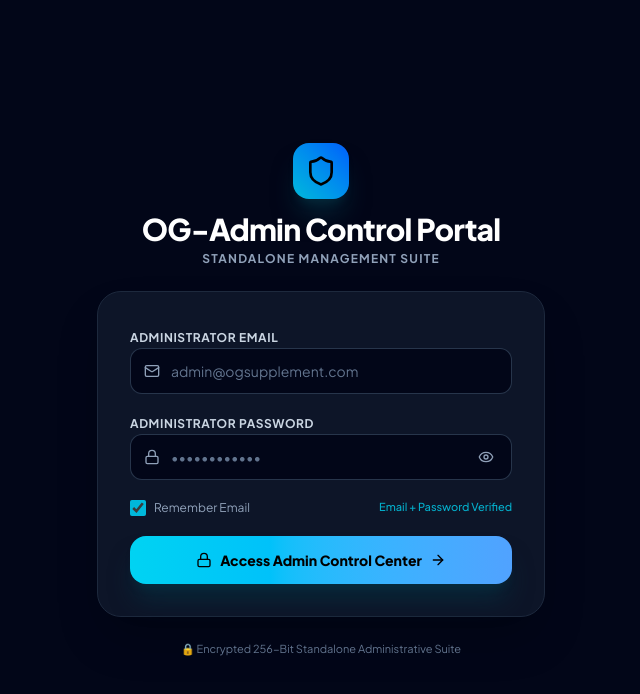
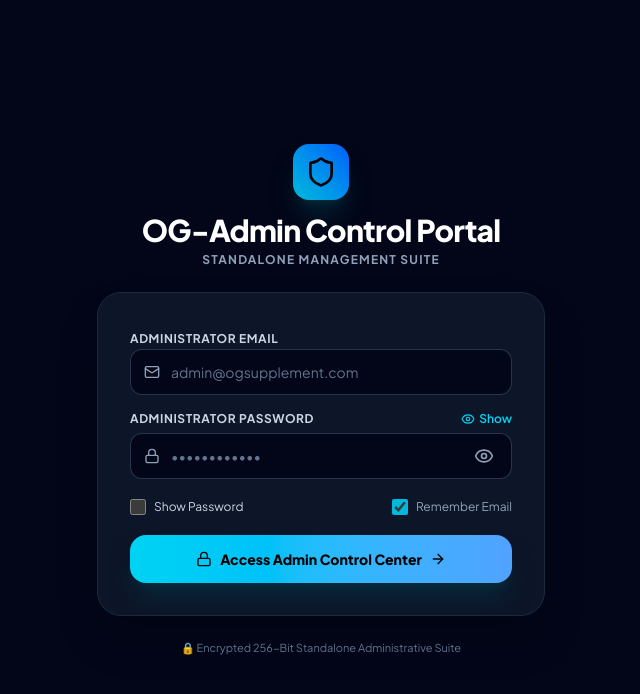
Before and after one commit to sahildevcode/og-admin, a React (Vite) app: page /#/login in a window 1280 px wide. Shown: the top 694 px of the page, without its empty margins (319-959 px from the left). Built offline with nearby package versions, Linux system fonts and the light colour scheme; no server answers.

Commit message:
feat(admin): add prominent eye toggle icon and Show Password option in admin login

```diff
--- a/src/pages/AdminLogin.jsx
+++ b/src/pages/AdminLogin.jsx
@@ -89,9 +89,19 @@ export default function AdminLogin() {
             </div>
 
             <div className="space-y-1.5">
-              <label className="text-xs font-bold text-slate-300 uppercase tracking-wider">
-                Administrator Password
-              </label>
+              <div className="flex items-center justify-between">
+                <label className="text-xs font-bold text-slate-300 uppercase tracking-wider">
+                  Administrator Password
+                </label>
+                <button
+                  type="button"
+                  onClick={() => setShowPassword(!showPassword)}
+                  className="text-xs font-semibold text-cyan-400 hover:text-cyan-300 transition-colors cursor-pointer flex items-center gap-1"
+                >
+                  {showPassword ? <EyeOff className="w-3.5 h-3.5" /> : <Eye className="w-3.5 h-3.5" />}
+                  <span>{showPassword ? "Hide" : "Show"}</span>
+                </button>
+              </div>
               <div className="relative">
                 <input
                   type={showPassword ? "text" : "password"}
@@ -99,32 +109,42 @@ export default function AdminLogin() {
                   value={password}
                   onChange={(e) => setPassword(e.target.value)}
                   placeholder="••••••••••••"
-                  className="w-full bg-slate-950 border border-slate-700/80 rounded-xl pl-10 pr-11 py-3 text-sm text-slate-100 placeholder-slate-500 focus:outline-none focus:border-cyan-500 transition-colors"
+                  className="w-full bg-slate-950 border border-slate-700/80 rounded-xl pl-10 pr-12 py-3 text-sm text-slate-100 placeholder-slate-500 focus:outline-none focus:border-cyan-500 transition-colors"
                 />
                 <Lock className="w-4 h-4 text-slate-400 absolute left-3.5 top-1/2 -translate-y-1/2" />
                 <button
                   type="button"
                   onClick={() => setShowPassword(!showPassword)}
-                  className="absolute right-3.5 top-1/2 -translate-y-1/2 text-slate-400 hover:text-cyan-400 transition-colors p-1"
+                  className="absolute right-3 top-1/2 -translate-y-1/2 text-slate-300 hover:text-cyan-400 transition-colors p-1.5 z-20 cursor-pointer rounded-lg hover:bg-slate-800/60"
                   title={showPassword ? "Hide password" : "Show password"}
+                  aria-label={showPassword ? "Hide password" : "Show password"}
                 >
-                  {showPassword ? <EyeOff className="w-4 h-4" /> : <Eye className="w-4 h-4" />}
+                  {showPassword ? <EyeOff className="w-5 h-5 text-cyan-400" /> : <Eye className="w-5 h-5 text-slate-400" />}
                 </button>
               </div>
             </div>
 
-            {/* Remember Me & Secure Email/Password Info */}
+            {/* Remember Me & Show Password Checkboxes */}
             <div className="flex items-center justify-between text-xs pt-1 pb-1">
+              <label className="flex items-center gap-2 text-slate-300 hover:text-white cursor-pointer select-none">
+                <input
+                  type="checkbox"
+                  checked={showPassword}
+                  onChange={(e) => setShowPassword(e.target.checked)}
+                  className="w-4 h-4 rounded border-slate-700 bg-slate-950 text-cyan-500 accent-cyan-500 cursor-pointer"
+                />
+                <span>Show Password</span>
+              </label>
+
               <label className="flex items-center gap-2 text-slate-400 hover:text-slate-200 cursor-pointer select-none">
                 <input
                   type="checkbox"
                   checked={rememberMe}
                   onChange={(e) => setRememberMe(e.target.checked)}
-                  className="w-4 h-4 rounded border-slate-700 bg-slate-950 text-cyan-500 focus:ring-0 focus:ring-offset-0 accent-cyan-500 cursor-pointer"
+                  className="w-4 h-4 rounded border-slate-700 bg-slate-950 text-cyan-500 accent-cyan-500 cursor-pointer"
                 />
                 <span>Remember Email</span>
               </label>
-              <span className="text-[11px] text-cyan-400/80 font-medium">Email + Password Verified</span>
             </div>
 
             <button
```
